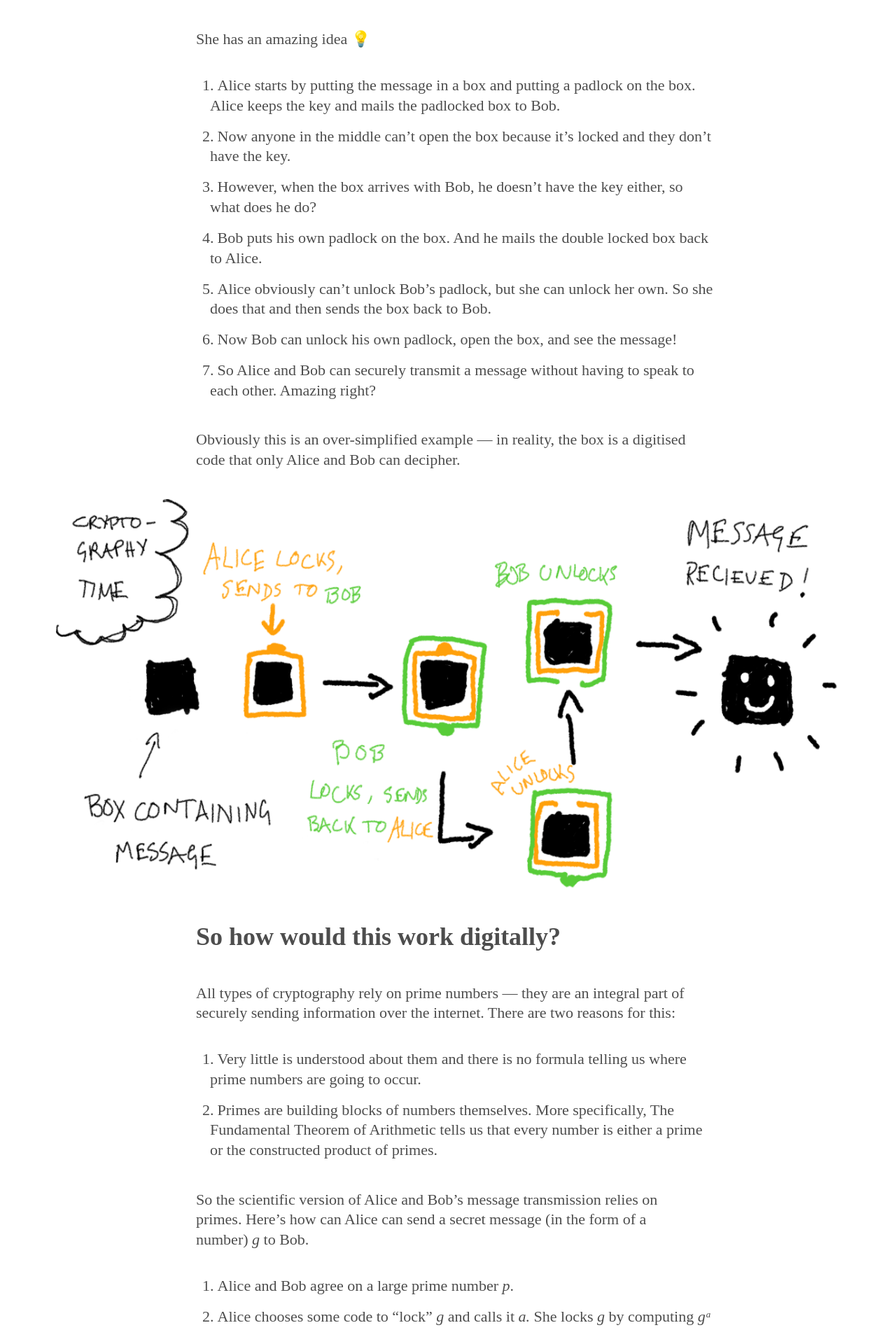
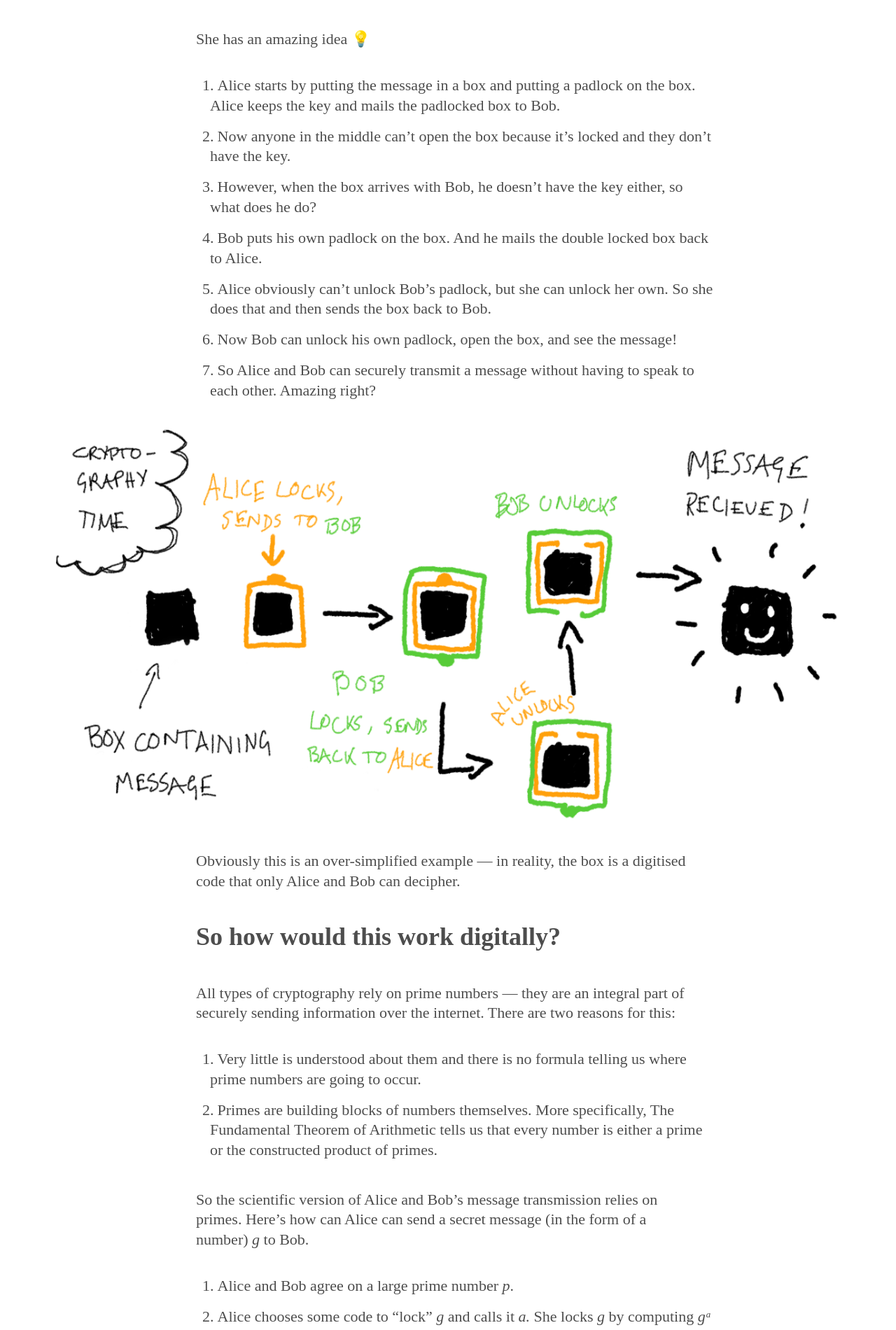
Before and after one commit to metomic/blog, a Jekyll site: the page built from _posts/2019-09-10-cryptography-explained.md, in a window 1280 px wide. Shown: the part 1189-3089 px from the top of the page at 70% size. Built offline with Jekyll 4.4.1, drawn with Linux system fonts in a browser that asks for light colours; some web fonts are replaced; comment, search, counter and statistics services are not loaded.

```diff
--- a/_posts/2019-09-10-cryptography-explained.md
+++ b/_posts/2019-09-10-cryptography-explained.md
@@ -37,10 +37,10 @@ She has an amazing idea 💡
 6. Now Bob can unlock his own padlock, open the box, and see the message!
 7. So Alice and Bob can securely transmit a message without having to speak to each other. Amazing right?
 
-Obviously this is an over-simplified example — in reality, the box is a digitised code that only Alice and Bob can decipher.
 
 ![diagram that illustrates how cryptography works](/images/cryptography.png)
 
+Obviously this is an over-simplified example — in reality, the box is a digitised code that only Alice and Bob can decipher.
 
 
 ## So how would this work digitally?
```
